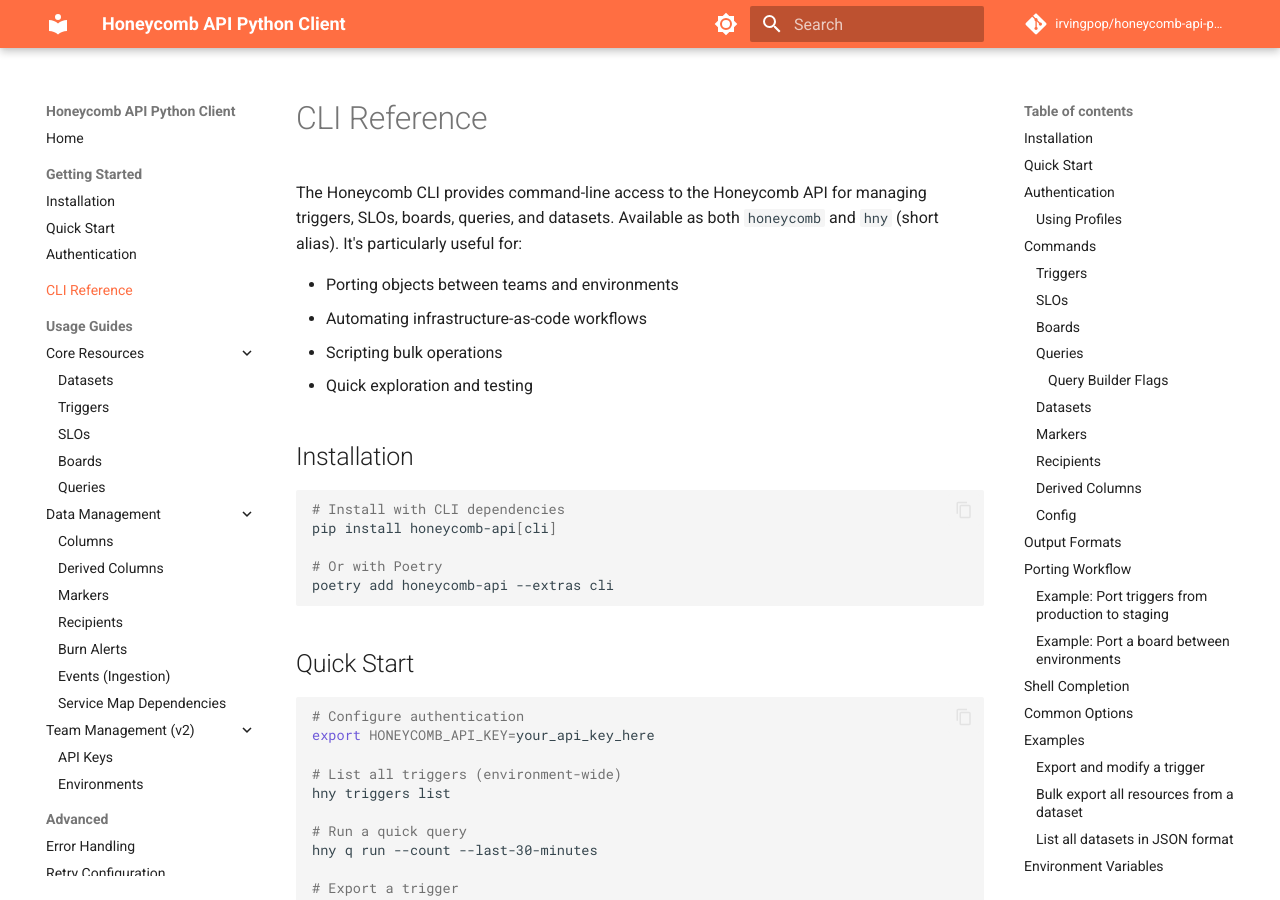
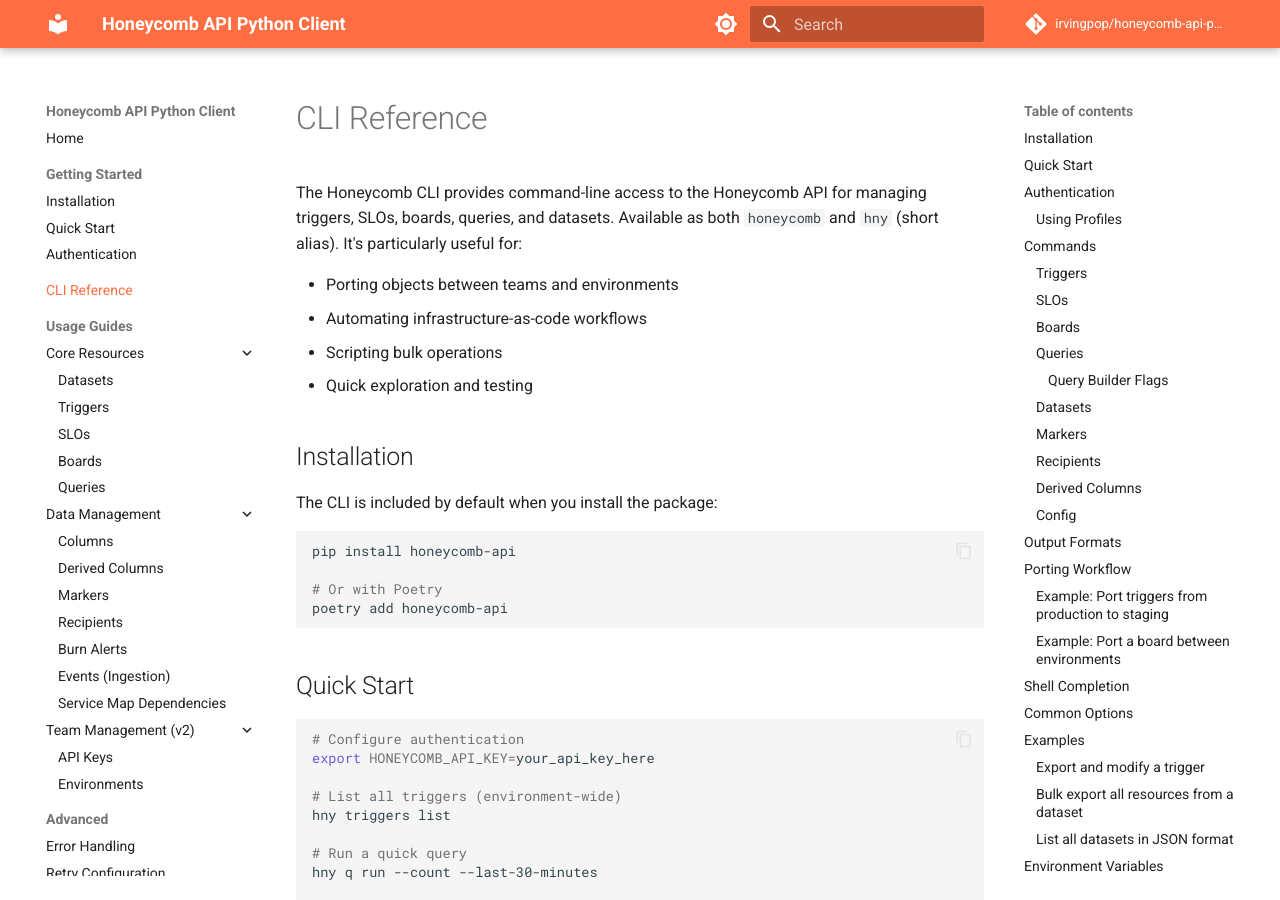
Before and after one commit to irvingpop/honeycomb-api-python, an MkDocs documentation site: the page built from docs/cli.md, in a window 1280 px wide and 900 px high. Built offline with MkDocs 1.6.1 and Material for MkDocs 9.7.7, drawn with Linux system fonts in a browser that asks for light colours; comment, search, counter and statistics services are not loaded.

Commit message:
fix CI hopefully

````diff
--- a/docs/cli.md
+++ b/docs/cli.md
@@ -9,12 +9,13 @@
 
 ## Installation
 
+The CLI is included by default when you install the package:
+
 ```bash
-# Install with CLI dependencies
-pip install honeycomb-api[cli]
+pip install honeycomb-api
 
 # Or with Poetry
-poetry add honeycomb-api --extras cli
+poetry add honeycomb-api
 ```
 
 ## Quick Start
--- a/pyproject.toml
+++ b/pyproject.toml
@@ -39,11 +39,6 @@
 attrs = ">=23.0"          # Used by generated client
 python-dateutil = ">=2.8" # Used by generated client
 pytest-xdist = "^3.8.0"
-
-[tool.poetry.group.cli]
-optional = true
-
-[tool.poetry.group.cli.dependencies]
 typer = {extras = ["all"], version = ">=0.9.0"}
 rich = ">=13.0"
 pyyaml = ">=6.0"
````
Also changed, not shown: 2 other files.
